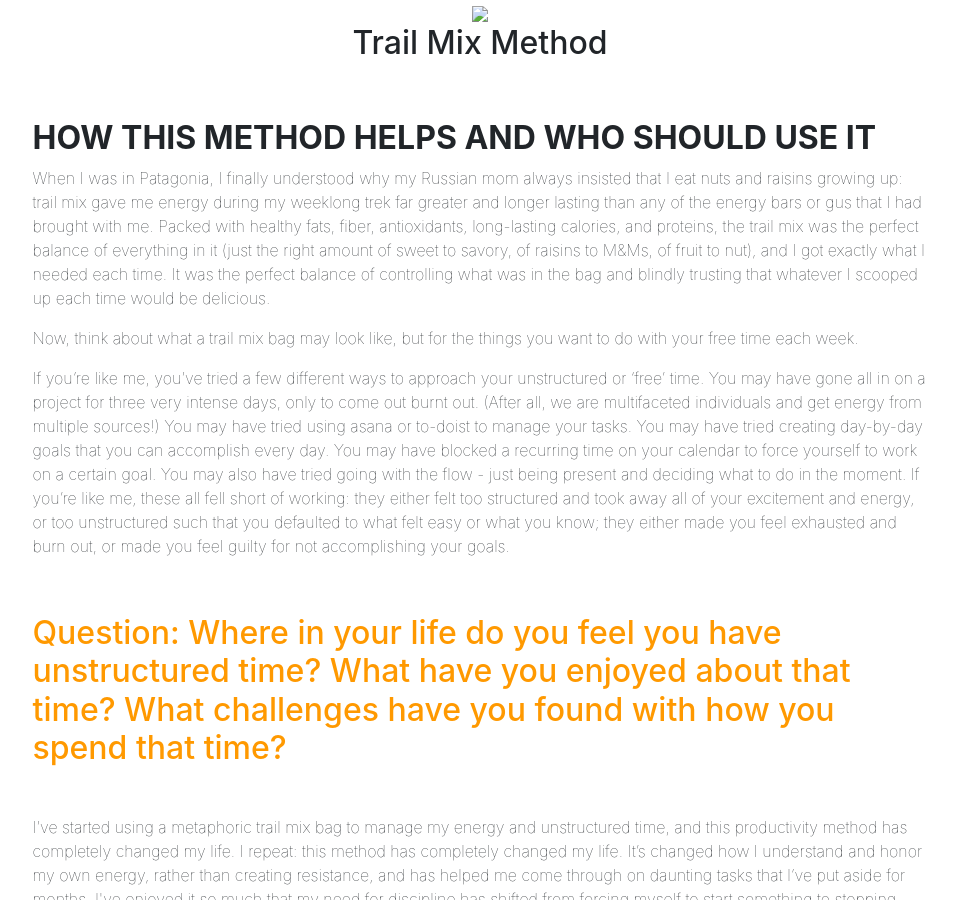
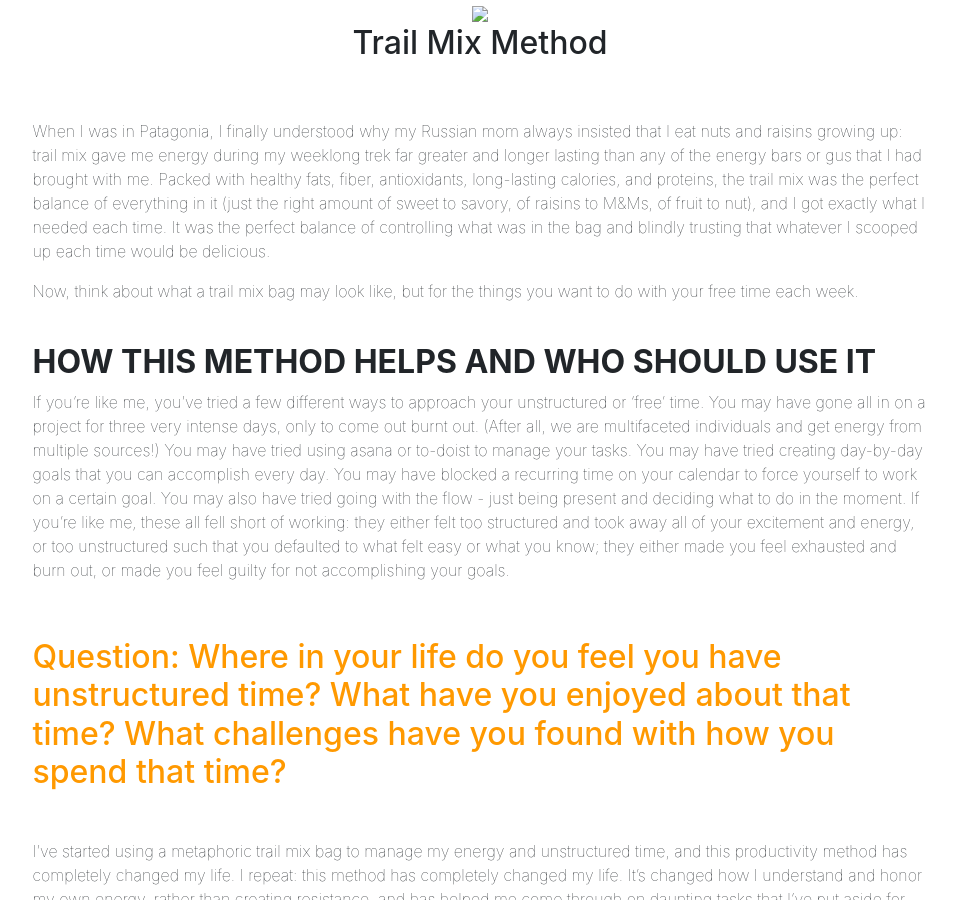
Before and after one commit to dalkat/dalkat.github.io, a Jekyll site: the page built from trailmix.md, in a window 1280 px wide and 900 px high. Shown: the whole window, without its empty margins (160-1116 px from the left). Built offline with Jekyll 4.4.1, drawn with Linux system fonts in a browser that asks for light colours; nearby versions of some CDN libraries; some web fonts are replaced; library files that are not in the unit come from our copies.

Commit message:
v2 tweak 2

```diff
--- a/_layouts/trailmix.html
+++ b/_layouts/trailmix.html
@@ -16,10 +16,10 @@ layout: default-sub
       		<br>
 
           <div class="col-lg-10 col-md-10 col-sm-12 col-xs-12"  style="display:inline-block; background: rgba(255, 255, 255, 0.2); vertical-align: left;  text-align:left; padding:15px; font-weight: 100; margin:10px; border-radius:20px;">
-            <h2><strong>HOW THIS METHOD HELPS AND WHO SHOULD USE IT</strong></h2>
 			<p>When I was in Patagonia, I finally understood why my Russian mom always insisted that I eat nuts and raisins growing up: trail mix gave me energy during my weeklong trek far greater and longer lasting than any of the energy bars or gus that I had brought with me. Packed with healthy fats, fiber, antioxidants, long-lasting calories, and proteins, the trail mix was the perfect balance of everything in it (just the right amount of sweet to savory, of raisins to M&amp;Ms, of fruit to nut), and I got exactly what I needed each time. It was the perfect balance of controlling what was in the bag and blindly trusting that whatever I scooped up each time would be delicious.</p>
 			<p>Now, think about what a trail mix bag may look like, but for the things you want to do with your free time each week.</p>
-			<p>If you&rsquo;re like me, you&rsquo;ve tried a few different ways to approach your unstructured or &lsquo;free&rsquo; time. You may have gone all in on a project for three very intense days, only to come out burnt out. (After all, we are multifaceted individuals and get energy from multiple sources!) You may have tried using asana or to-doist to manage your tasks. You may have tried creating day-by-day goals that you can accomplish every day. You may have blocked a recurring time on your calendar to force yourself to work on a certain goal. You may also have tried going with the flow - just being present and deciding what to do in the moment. If you&rsquo;re like me, these all fell short of working: they either felt too structured and took away all of your excitement and energy, or too unstructured such that you defaulted to what felt easy or what you know; they either made you feel exhausted and burn out, or made you feel guilty for not accomplishing your goals.&nbsp;</p>
+			<br>
+            <h2><strong>HOW THIS METHOD HELPS AND WHO SHOULD USE IT</strong></h2><p>If you&rsquo;re like me, you&rsquo;ve tried a few different ways to approach your unstructured or &lsquo;free&rsquo; time. You may have gone all in on a project for three very intense days, only to come out burnt out. (After all, we are multifaceted individuals and get energy from multiple sources!) You may have tried using asana or to-doist to manage your tasks. You may have tried creating day-by-day goals that you can accomplish every day. You may have blocked a recurring time on your calendar to force yourself to work on a certain goal. You may also have tried going with the flow - just being present and deciding what to do in the moment. If you&rsquo;re like me, these all fell short of working: they either felt too structured and took away all of your excitement and energy, or too unstructured such that you defaulted to what felt easy or what you know; they either made you feel exhausted and burn out, or made you feel guilty for not accomplishing your goals.&nbsp;</p>
 			<p>&nbsp;</p>
 			<h2><span style="color: #ff9900;">Question: Where in your life do you feel you have unstructured time? What have you enjoyed about that time? What challenges have you found with how you spend that time?</span></h2>
 			<p>&nbsp;</p>
```
